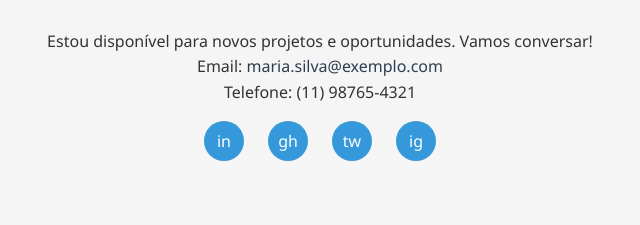
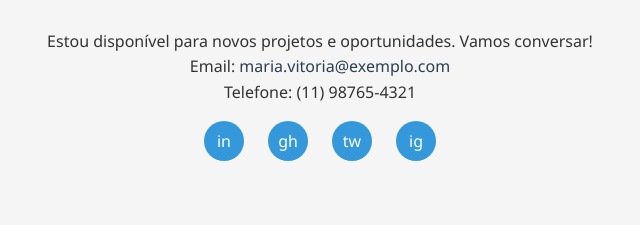
Before and after one commit to mavieperim/portifolio-p2, a plain HTML site: page index.html in a window 1280 px wide. Shown: the part 3946-4171 px from the top of the page, 320-960 px from the left. Drawn offline with Linux system fonts and the light colour scheme.

Commit message:
Add files via upload

```diff
--- a/index.html
+++ b/index.html
@@ -73,7 +73,7 @@
 <h2>Entre em Contato</h2>
   <div class="contact-info">
   <p>Estou disponível para novos projetos e oportunidades. Vamos conversar!</p>
-  <p>Email: <a href="mailto:maria.silva@exemplo.com">maria.silva@exemplo.com</a></p>
+  <p>Email: <a href="mailto:maria.Vitoria@exemplo.com">maria.vitoria@exemplo.com</a></p>
   <p>Telefone: (11) 98765-4321</p>
 
   <div class="social-links">
--- a/style.css
+++ b/style.css
@@ -157,9 +157,6 @@ nav ul li a {
         color: #2c3e50;
     }
 
-
-
-
  /* Contato */
 
 .contact-info {
```
